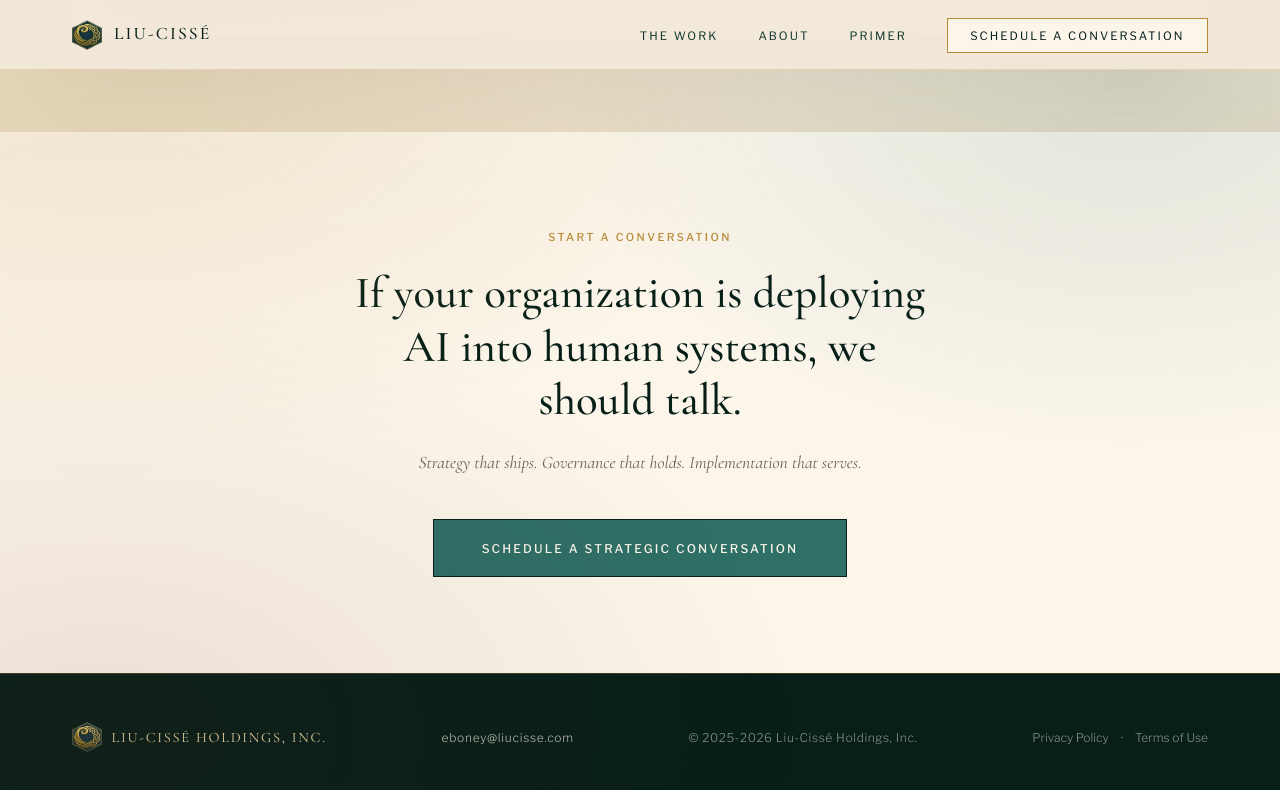
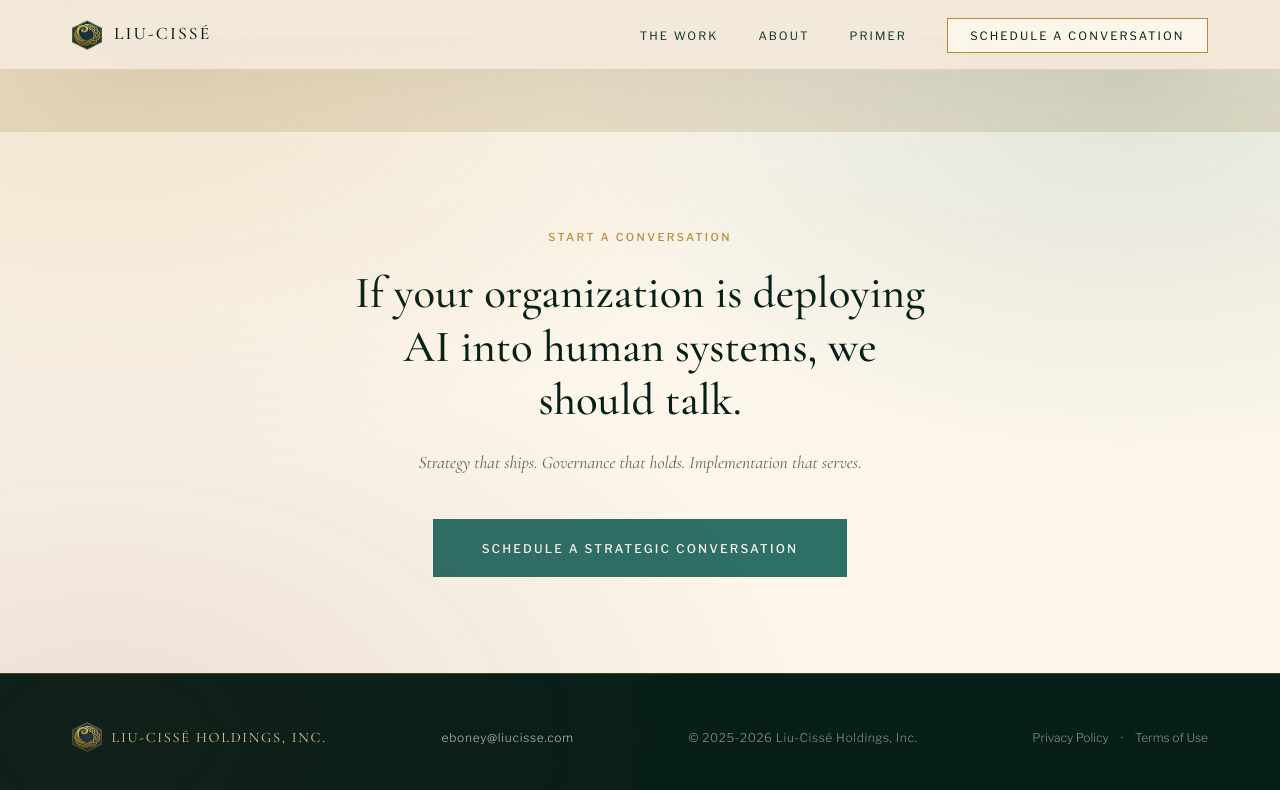
Before and after one commit to michaelkaffel/liu-cisse, a plain HTML site: page index.html in a window 1280 px wide. In both pictures the pointer is over the link 640 px from the left and 4992 px from the top of the page. Shown: the part 4444-5234 px from the top of the page. Drawn offline with nearby package versions, Linux system fonts and the light colour scheme.

Commit message:
cta button

```diff
--- a/styles.css
+++ b/styles.css
@@ -1209,6 +1209,7 @@ ul {
 .cta-btn-cta-section:hover {
     background: var(--teal);
     color: var(--ivory);
+    border: 1px solid var(--teal);
 }
 
 .hero__actions {
```
